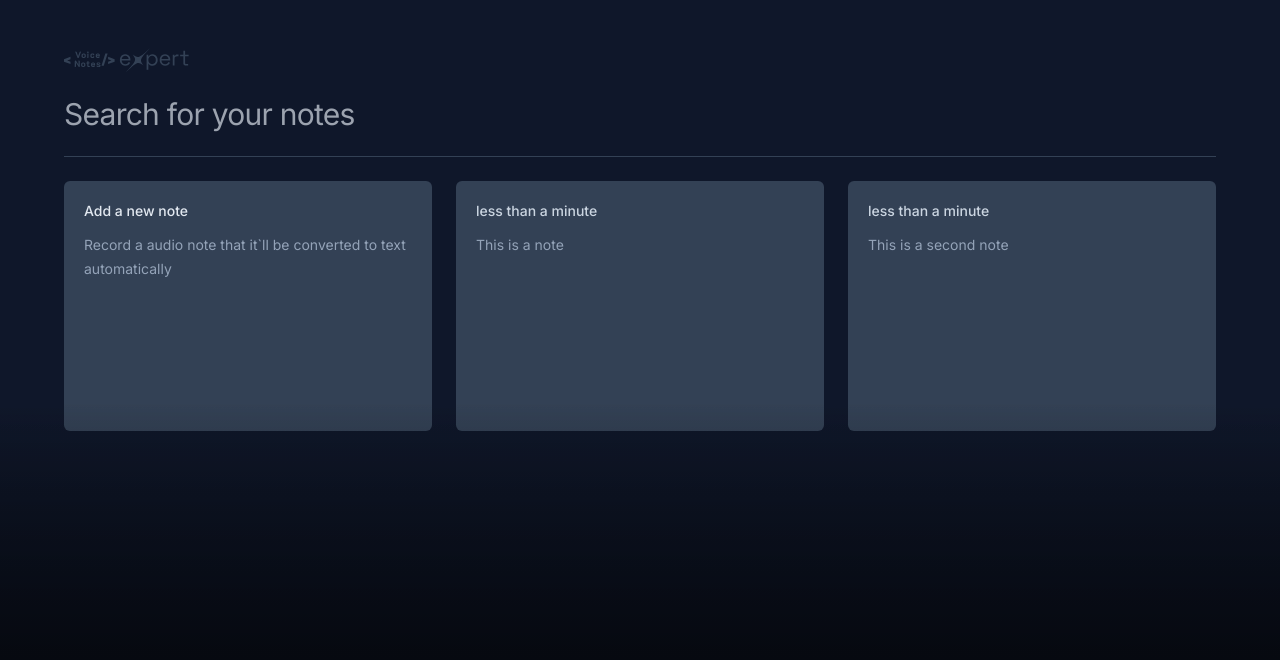
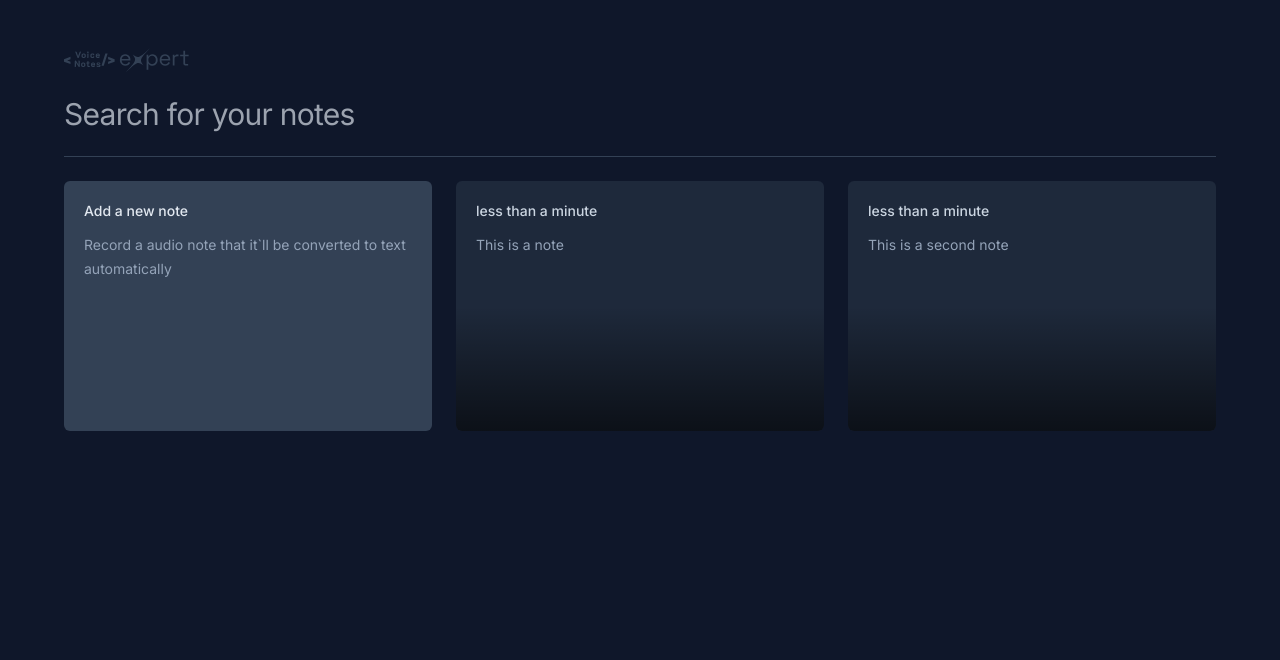
Before and after one commit to biancaespindola/VoiceNotesEase, a React (Vite) app: page / in a window 1280 px wide. Shown: the top 660 px of the page. Built offline with nearby package versions, Linux system fonts and the light colour scheme.

Commit message:
Ajust style modals

```diff
--- a/src/components/AddNoteCard.tsx
+++ b/src/components/AddNoteCard.tsx
@@ -4,7 +4,7 @@
 export default function AddNoteCard() {
   return (
     <Dialog.Root>
-      <Dialog.Trigger className="rounded-md flex flex-col p-5 bg-slate-700 text-left gap-3 ">
+      <Dialog.Trigger className="rounded-md flex flex-col gap-3 text-left bg-slate-700 p-5 hover:ring-2 hover:ring-slate-600 focus-visible:ring-2 focus-visible:ring-lime-400 outline-none">
         <span className="text-sm font-medium text-slate-200">
           Add a new note
         </span>
--- a/src/components/NoteCard.tsx
+++ b/src/components/NoteCard.tsx
@@ -12,7 +12,7 @@
 export function NoteCard({ note }: NoteCardProps) {
   return (
     <Dialog.Root>
-      <Dialog.Trigger className="rounded-md flex flex-col gap-3 text-left bg-slate-700 p-5 hover:ring-2 hover:ring-slate-600 focus-visible:ring-2 focus-visible:ring-lime-400 outline-none">
+      <Dialog.Trigger className="rounded-md text-left bg-slate-800 flex flex-col p-5 gap-3 overflow-hidden relative hover:ring-2 hover:ring-slate-600 focus-visible:ring-2 focus-visible:ring-lime-400 outline-none">
         <span className="text-sm font-medium text-slate-300">
           {/* {formatDistanceToNow(note.date, { locale: ptBR, addSuffix: true })} */}
           {formatDistanceToNow(note.date)}
@@ -23,7 +23,7 @@
 
       <Dialog.Portal>
         <Dialog.Overlay className="inset-0 fixed bg-black/50" />
-        <Dialog.Content className="fixed overflow-hidden left-1/2 top-1/2  -translate-x-1/2 -translate-y-1/2 max-w-[640px] w-full h-[60vh] rounded-md bg-slate-700 flex flex-col outline-none">
+        <Dialog.Content className="fixed overflow-hidden inset-0 md:inset-auto md:left-1/2 md:top-1/2 md:-translate-x-1/2 md:-translate-y-1/2 md:max-w-[640px] w-full md:h-[60vh] bg-slate-700 md:rounded-md flex flex-col outline-none">
           <Dialog.Close className="absolute top-0 right-0 bg-slate-800 p-1.5 text-slate-400">
             <X className="size-5 hover:text-slate-100" />
           </Dialog.Close>
```
